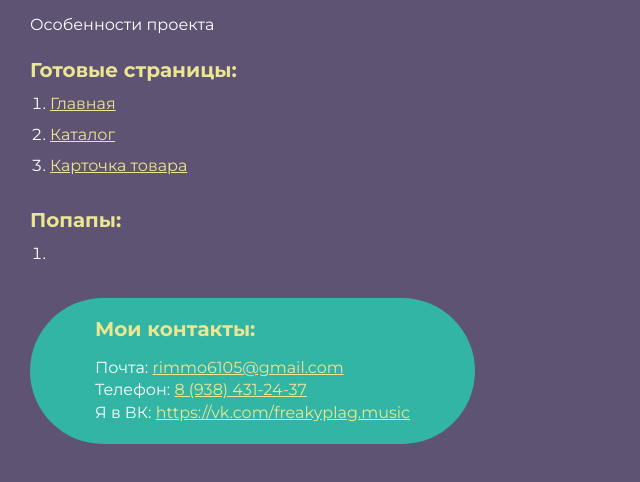
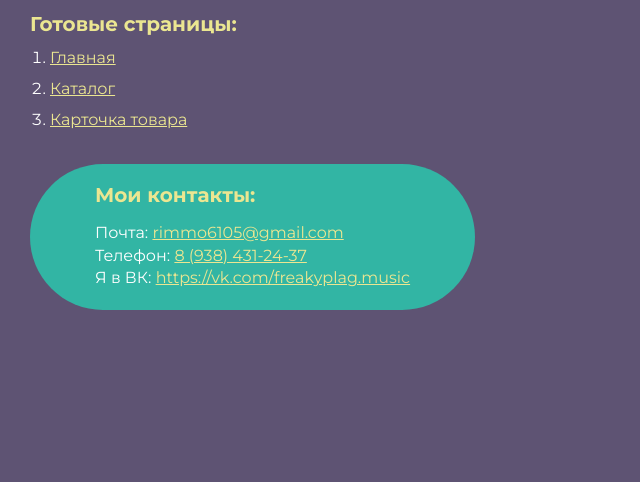
Before and after one commit to F-lag/ZLATMAX, a plain HTML site: page index.html in a window 1280 px wide. Shown: the part 76-558 px from the top of the page, without its empty margins (0-640 px from the left). Drawn offline with Linux system fonts and the light colour scheme.

Commit message:
Add files via upload

```diff
--- a/index.html
+++ b/index.html
@@ -10,18 +10,11 @@
 <body>
 	<div class="rootpage">
 		<h1>Верстка «Zlatmax»</h1>
-		<div class="rootpage__info">
-			Особенности проекта
-		</div>
 		<h2>Готовые страницы:</h2>
 		<ol class="rootpage__list">
 			<li><a target="_blank" href="home.html">Главная</a></li>
 			<li><a target="_blank" href="catalog.html">Каталог</a></li>
 			<li><a target="_blank" href="product.html">Карточка товара</a></li>
-		</ol>
-		<h2>Попапы:</h2>
-		<ol class="rootpage__list">
-			<li><a target="_blank" href="home.html#"></a></li>
 		</ol>
 		<div class="rootpage__contacts">
 			<h2>Мои контакты:</h2>
```
